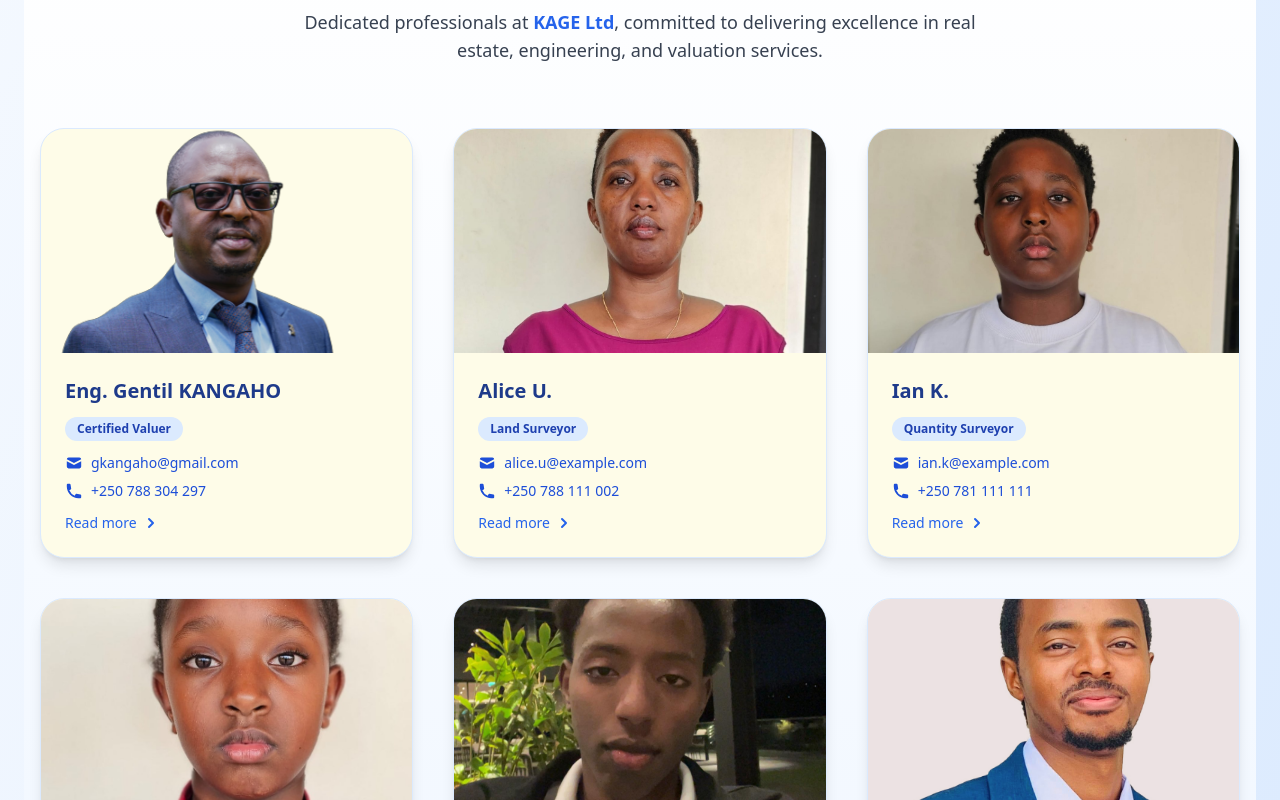
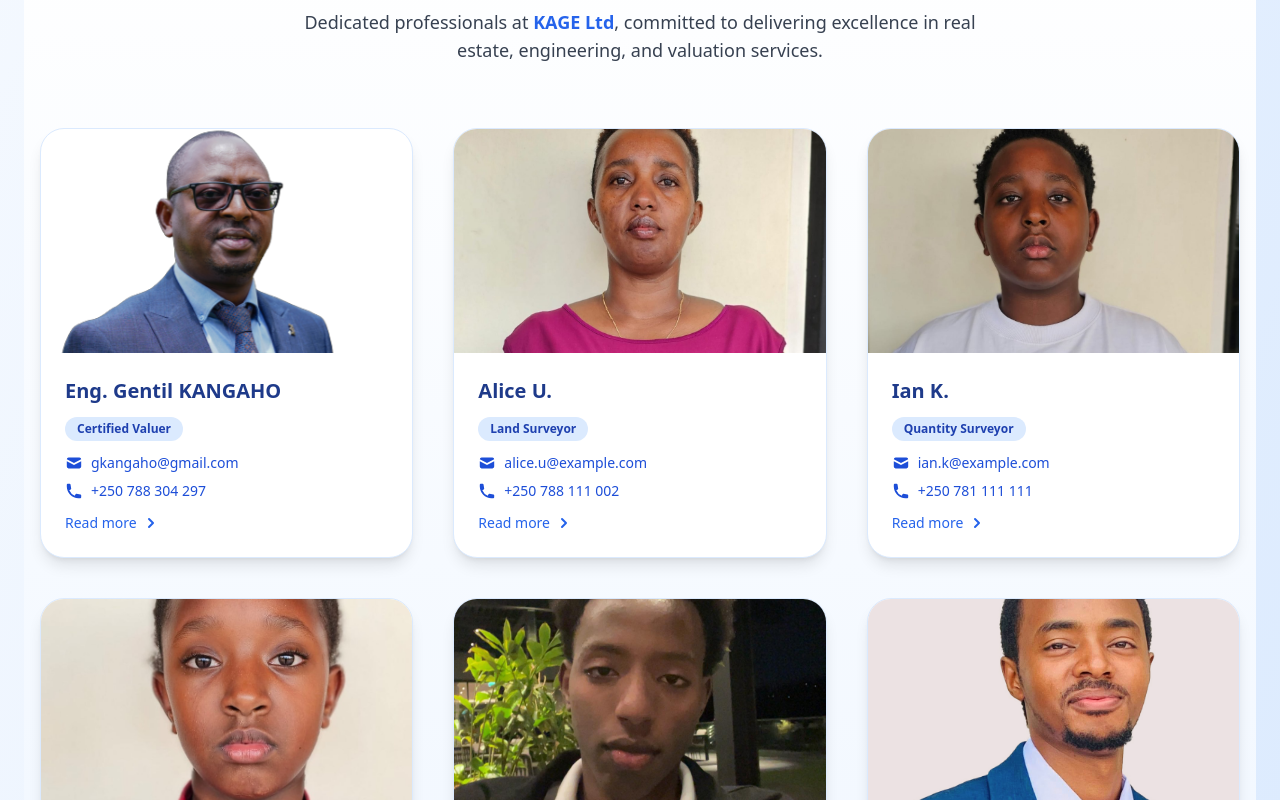
Before and after one commit to OliQuavious/kage-ltd-website, a React (Create React App) app: page /about in a window 1280 px wide. Shown: the part 2100-2900 px from the top of the page. Built offline with nearby package versions, Linux system fonts and the light colour scheme.

Commit message:
Update about page

```diff
--- a/src/pages/About.jsx
+++ b/src/pages/About.jsx
@@ -297,7 +297,7 @@ const toggleExpand = (index) => {
           return (
             <motion.div
               key={index}
-              className="group bg-yellow-50 rounded-3xl shadow-lg hover:shadow-2xl transition-all duration-500 flex flex-col overflow-hidden border border-blue-100 hover:scale-[1.02]"
+              className="group bg-white rounded-3xl shadow-lg hover:shadow-2xl transition-all duration-500 flex flex-col overflow-hidden border border-blue-100 hover:scale-[1.02]"
               initial={{ opacity: 0, y: 40 }}
               whileInView={{ opacity: 1, y: 0 }}
               viewport={{ once: true }}
```
